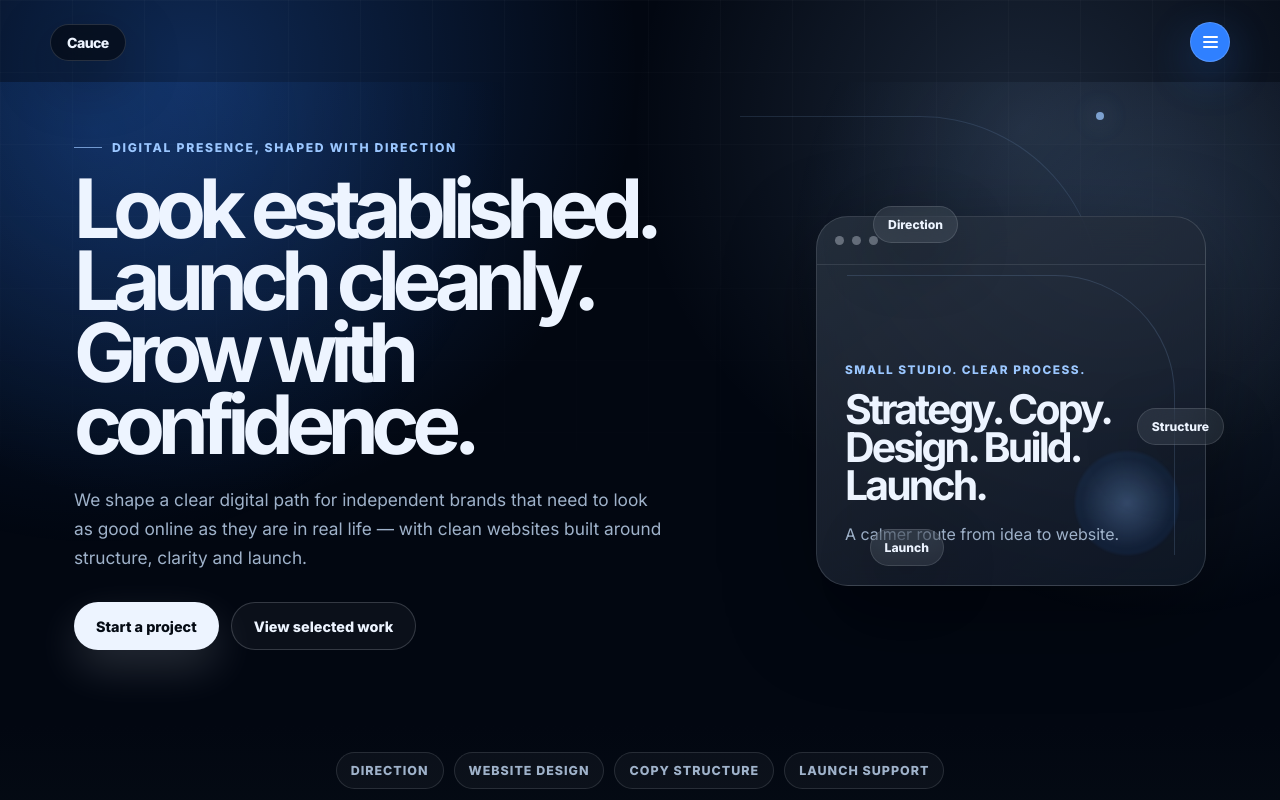
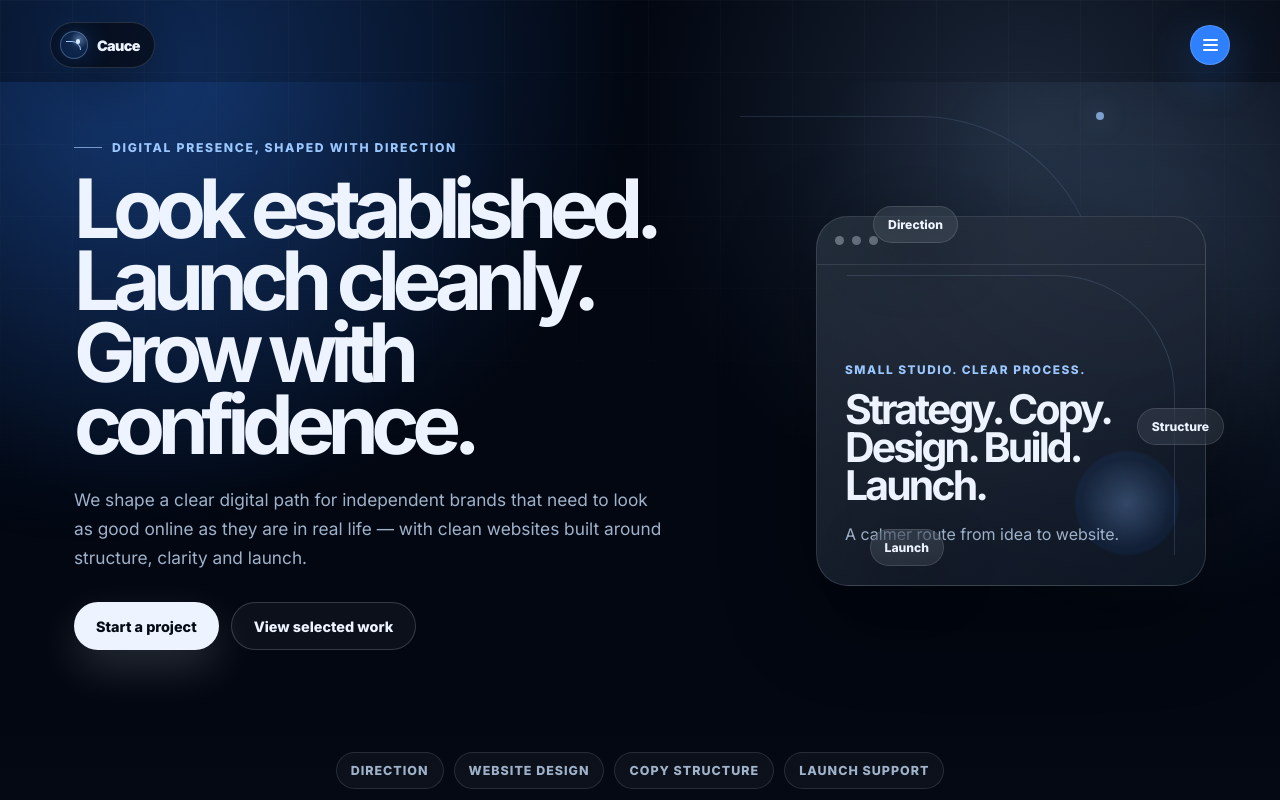
Before and after one commit to stucottam-maker/webdesignsite, a React (Vite) app: page / in a window 1280 px wide. Shown: the top 800 px of the page. Built offline with nearby package versions, Linux system fonts and the light colour scheme.

Commit message:
Refactor logo styles in style.css

```diff
--- a/src/style.css
+++ b/src/style.css
@@ -88,22 +88,71 @@ a {
   pointer-events: none;
 }
 
+/* Cauce logo */
+
 .logo {
   pointer-events: auto;
   display: inline-flex;
   align-items: center;
-  justify-content: center;
-  padding: 9px 16px;
+  gap: 9px;
+  padding: 8px 14px 8px 9px;
   border-radius: 999px;
-  font-size: 0.88rem;
-  font-weight: 800;
-  letter-spacing: -0.04em;
   color: var(--text);
   background: rgba(5, 11, 20, 0.72);
   border: 1px solid rgba(237, 244, 255, 0.14);
   backdrop-filter: blur(18px);
   box-shadow: 0 18px 60px rgba(0, 0, 0, 0.28);
 }
+
+.logo-mark {
+  width: 28px;
+  height: 28px;
+  border-radius: 999px;
+  position: relative;
+  display: inline-flex;
+  align-items: center;
+  justify-content: center;
+  background:
+    radial-gradient(circle at 70% 28%, rgba(155, 199, 255, 0.42), transparent 34%),
+    rgba(47, 128, 255, 0.18);
+  border: 1px solid rgba(155, 199, 255, 0.35);
+  box-shadow: 0 0 26px rgba(47, 128, 255, 0.26);
+}
+
+.logo-mark::before {
+  content: "";
+  width: 14px;
+  height: 8px;
+  border: 1.8px solid var(--blue-soft);
+  border-left: 0;
+  border-bottom: 0;
+  border-radius: 0 999px 0 0;
+  transform: translateX(-1px);
+}
+
+.logo-mark::after {
+  content: "";
+  position: absolute;
+  width: 4.5px;
+  height: 4.5px;
+  right: 7px;
+  top: 7px;
+  border-radius: 999px;
+  background: var(--sky);
+  box-shadow: 0 0 14px rgba(216, 236, 255, 0.85);
+}
+
+.logo-mark span {
+  display: none;
+}
+
+.logo-text {
+  font-size: 0.9rem;
+  font-weight: 850;
+  letter-spacing: -0.045em;
+}
+
+/* Menu */
 
 .menu-toggle {
   width: 40px;
@@ -1004,8 +1053,17 @@ main {
   }
 
   .logo {
-    padding: 8px 14px;
-    font-size: 0.84rem;
+    padding: 7px 13px 7px 8px;
+    gap: 8px;
+  }
+
+  .logo-mark {
+    width: 26px;
+    height: 26px;
+  }
+
+  .logo-text {
+    font-size: 0.86rem;
   }
 
   .menu-toggle {
```
